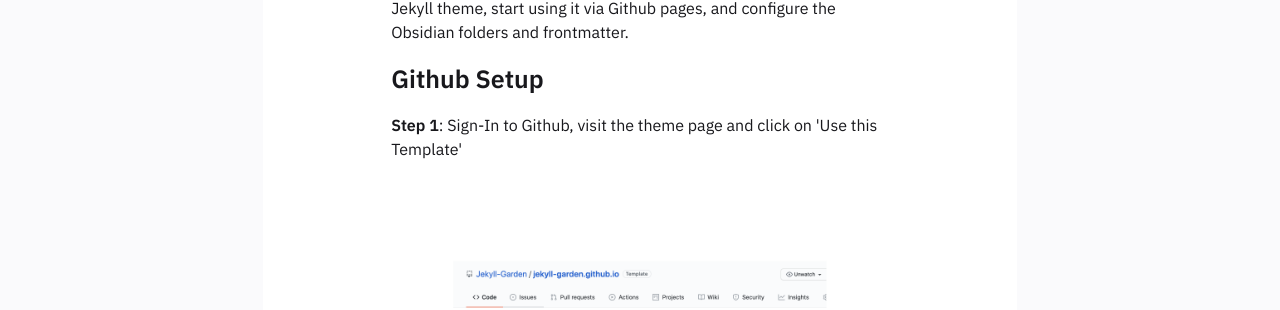
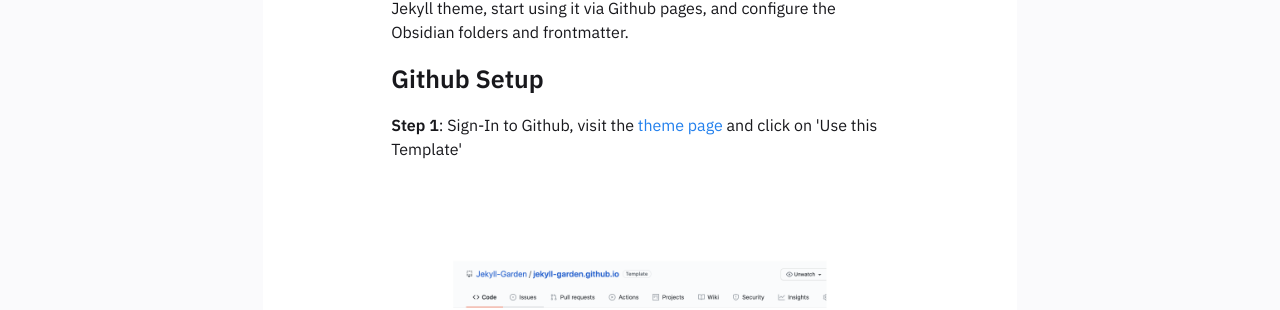
Before and after one commit to Jekyll-Garden/jekyll-garden.github.io, a Jekyll site: the page built from _posts/2020-03-01-how-to.md, in a window 1280 px wide and 900 px high. Shown: the part 287-597 px from the top of the window. Built offline with Jekyll 4.4.1, drawn with Linux system fonts in a browser that asks for light colours; some of the changed lines change nothing that is shown.

Commit message:
Update 2020-03-01-how-to.md

```diff
--- a/_posts/2020-03-01-how-to.md
+++ b/_posts/2020-03-01-how-to.md
@@ -6,7 +6,7 @@ Setting up a Jekyll Garden is a simple task for both new users and existing Obsi
 
 ### Github Setup
 
-**Step 1**: Sign-In to Github, visit the theme page and click on 'Use this Template'
+**Step 1**: Sign-In to Github, visit the [theme page](https://github.com/Jekyll-Garden/jekyll-garden.github.io) and click on 'Use this Template'
 
 <img src="../assets/img/1-how-to.png" width="100%">
 
```
